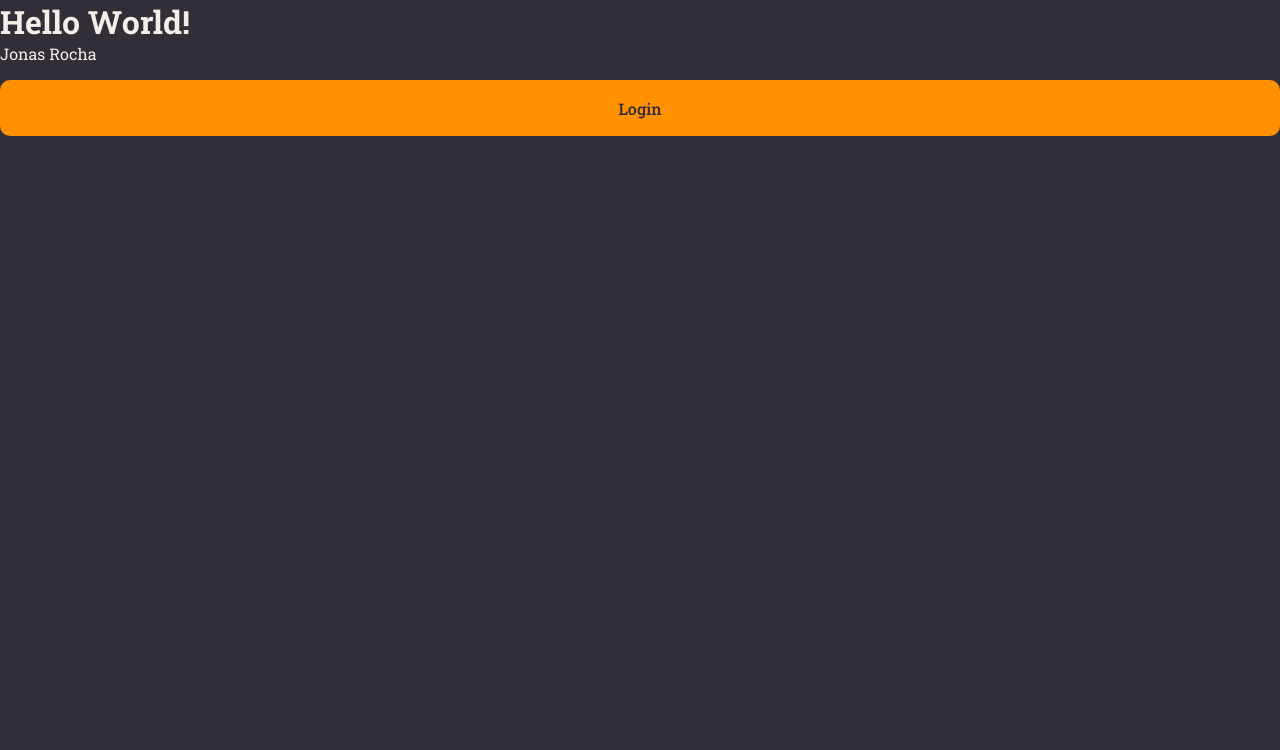
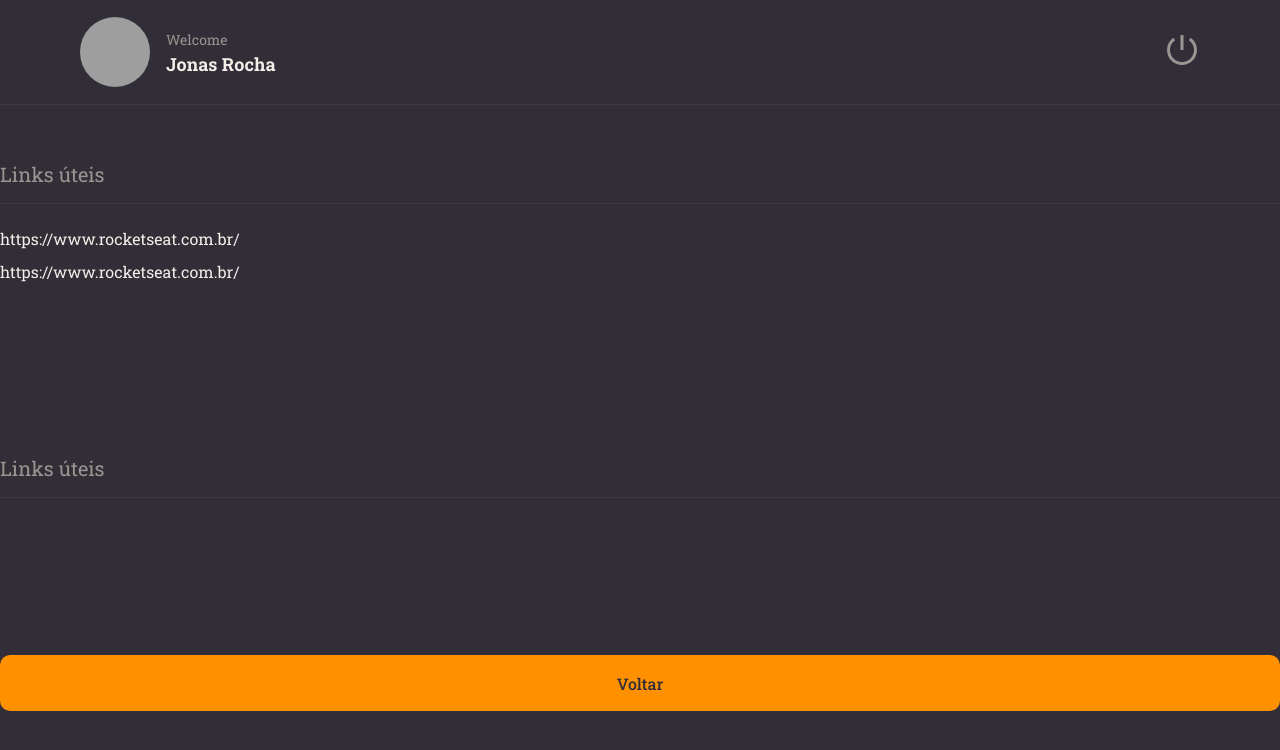
Before and after one commit to jonasrochabr/rocketnotes, a React (Vite) app: page / in a window 1280 px wide. Shown: the top 750 px of the page. Built offline with nearby package versions, Linux system fonts and the light colour scheme; grey boxes are pictures that could not be loaded.

Commit message:
Links uteis

```diff
--- a/package.json
+++ b/package.json
@@ -12,6 +12,7 @@
   "dependencies": {
     "react": "^18.2.0",
     "react-dom": "^18.2.0",
+    "react-icons": "^4.10.1",
     "styled-components": "^6.0.1"
   },
   "devDependencies": {
--- /dev/null
+++ b/src/components/Header/index.jsx
@@ -0,0 +1,24 @@
+import { RiShutDownLine } from 'react-icons/ri'
+import { Container, Profile, Logout } from "./styles";
+
+export function Header(){
+    return (
+        <Container>
+            <Profile>
+                <img src="https://github.com/jonasrochabr.png"
+                alt="usuário"
+                />
+
+                <div>
+                    <span>Welcome</span>
+                    <strong>Jonas Rocha</strong>
+                </div>
+            </Profile>
+
+            <Logout>
+                <RiShutDownLine />
+            </Logout>
+
+        </Container>
+    )
+}
--- /dev/null
+++ b/src/components/Header/styles.js
@@ -0,0 +1,57 @@
+import styled from 'styled-components'
+
+export const Container = styled.header`
+    grid-area: header;
+
+    height: 105px;
+    width: 100%;
+
+    border-bottom-width: 1px;
+    border-bottom-style: solid;
+    border-bottom-color: ${({ theme }) => theme.COLORS.BACKGROUND_700};
+
+    display: flex;
+    justify-content: space-between;
+
+    padding: 0 80px;
+
+
+`;
+
+export const Profile = styled.div`
+    display: flex;
+    align-items: center;
+
+    > img {
+        width: 70px;
+        height: 70px;
+        border-radius: 50%;
+    }
+
+    > div {
+        display: flex;
+        flex-direction: column;
+        margin-left: 16px;
+        line-height: 24px;
+
+        span {
+            font-size: 14px;
+            color: ${({ theme}) => theme.COLORS.GRAY_100};
+        }
+
+        strong {
+            font-size: 18px;
+            color: ${({ theme}) => theme.COLORS.WHITE};
+        }
+    }
+`
+
+export const Logout = styled.button`
+    border: none;
+    background: none;
+
+    > svg {
+        color: ${({ theme }) => theme.COLORS.GRAY_100};
+        font-size: 36px;
+    }
+`
--- /dev/null
+++ b/src/components/Section/index.jsx
@@ -0,0 +1,10 @@
+import { Container } from "./styles";
+
+export function Section({ title, children }){
+    return (
+        <Container>
+            <h2>{title}</h2>
+            {children}
+        </Container>
+    );
+}
--- /dev/null
+++ b/src/components/Section/styles.js
@@ -0,0 +1,20 @@
+import styled from 'styled-components'
+
+export const Container = styled.section`
+    margin: 56px 0 28px;
+
+    > h2 {
+        border-bottom-width: 1px;
+        border-bottom-style: solid;
+        border-bottom-color: ${({ theme}) => theme.COLORS.BACKGROUND_700};
+
+
+        padding-bottom: 16px;
+        margin-bottom: 24px;
+
+        color: ${({ theme}) => theme.COLORS.GRAY_100};
+        font-size: 20px;
+        font-weight: 400;
+    }
+
+`;
--- a/src/pages/Details/index.jsx
+++ b/src/pages/Details/index.jsx
@@ -1,14 +1,26 @@
-import { Container } from './styles'
+import { Container, Links } from './styles'
 
+import { Header } from '../../components/Header'
 import { Button } from '../../components/Button'
+import { Section } from '../../components/Section'
 
 export function Details() {
   return (
     <Container>
-      <h1>Hello World!</h1>
-      <span>Jonas Rocha</span>
+      <Header />
 
-      <Button title="Login" />
+      <Section title="Links úteis" >
+        <Links>
+          <li><a href='#'>https://www.rocketseat.com.br/</a></li>
+          <li><a href='#'>https://www.rocketseat.com.br/</a></li>
+        </Links>
+      </Section>
+
+      <Section title="Links úteis" >
+
+      </Section>
+
+      <Button title="Voltar" />
     </Container>
   )
 }
--- a/src/pages/Details/styles.js
+++ b/src/pages/Details/styles.js
@@ -1,5 +1,26 @@
 import styled from 'styled-components';
 
 export const Container = styled.div`
+    width: 100%;
+    height: 100vh;
 
+    display: grid;
+    grid-template-rows: 105px auto;
+    grid-template-areas:
+    "header"
+    "content"
+    ;
 `;
+
+export const Links = styled.ul`
+    list-style: none;
+
+    > li {
+        margin-top: 12px;
+    }
+
+    a {
+        color: ${({ theme }) => theme.COLORS.WHITE};
+    }
+
+`
```
Also changed, not shown: 1 other file (tests, documents, lock files or other folders).
